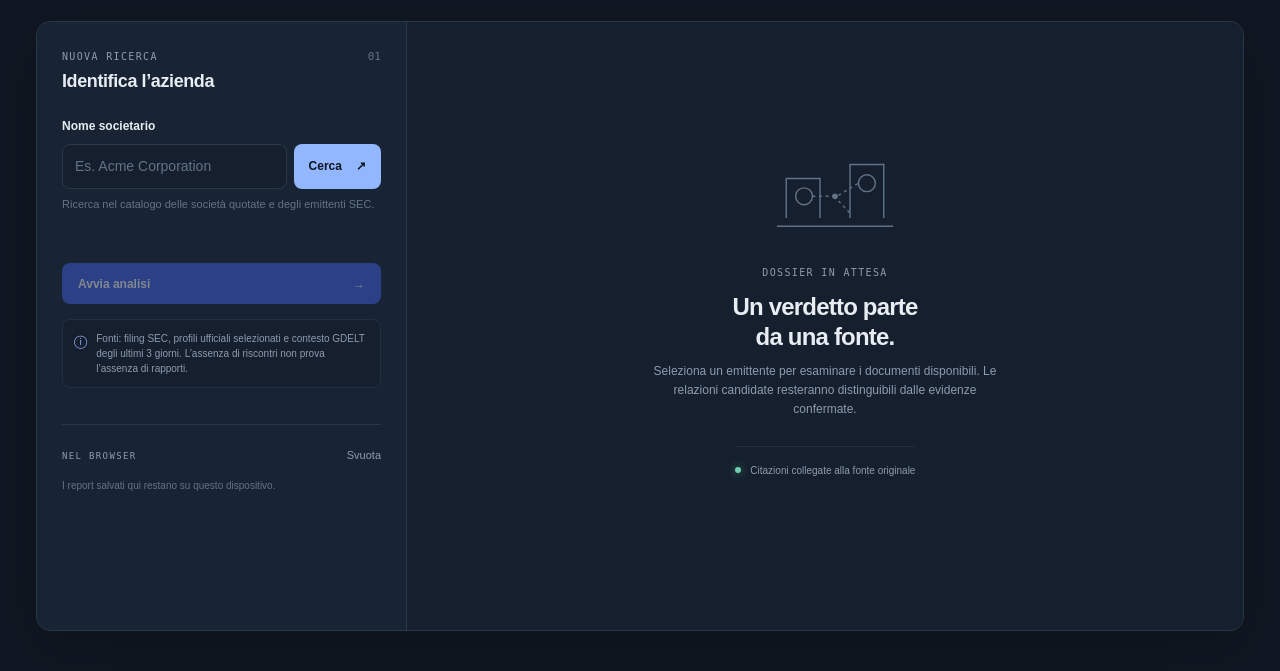
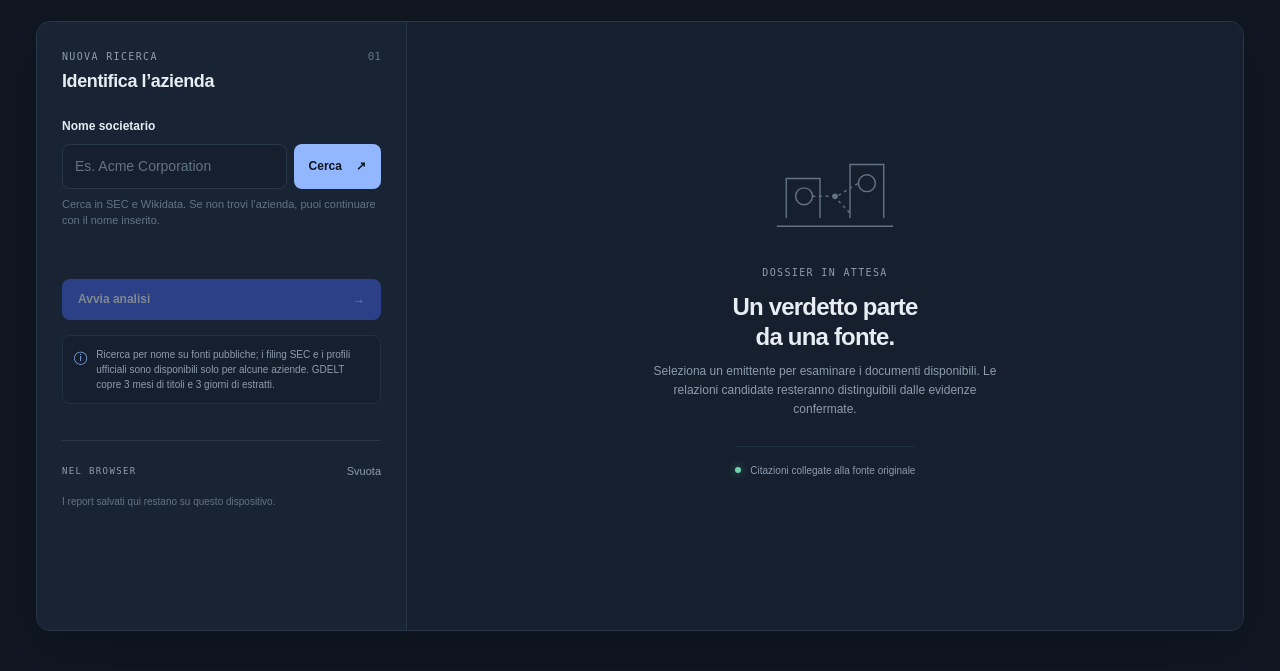
Before and after one commit to Andr995/Traccia, a Flask app: page / in a window 1280 px wide. Shown: the part 342-1013 px from the top of the page. Run offline with Flask 3, Linux system fonts and the light colour scheme.

Commit message:
Support name-based research beyond SEC issuers

```diff
--- a/app.py
+++ b/app.py
@@ -1,7 +1,7 @@
-"""Traccia: low-memory public-company evidence research app.
+"""Traccia: low-memory public-source company evidence research app.
 
-The app deliberately reports filing mentions as candidates for analyst review.
-It does not infer that a company has a relationship from a keyword alone.
+The app reports source passages as candidates for analyst review and never infers
+a corporate relationship from a keyword alone.
 """
 
 from __future__ import annotations
@@ -30,6 +30,7 @@ SEC_TICKERS_URL = "https://www.sec.gov/files/company_tickers.json"
 SEC_SUBMISSIONS_URL = "https://data.sec.gov/submissions/CIK{cik}.json"
 SEC_ARCHIVE_URL = "https://www.sec.gov/Archives/edgar/data/{cik}/{accession}/{document}"
 GDELT_CONTEXT_URL = "https://api.gdeltproject.org/api/v2/context/context"
+WIKIDATA_API_URL = "https://www.wikidata.org/w/api.php"
 MAX_FILINGS = min(6, max(1, int(os.environ.get("MAX_FILINGS", "4"))))
 MAX_FILING_BYTES = int(os.environ.get("MAX_FILING_BYTES", str(2 * 1024 * 1024)))
 MAX_CHUNKS = min(1200, max(100, int(os.environ.get("MAX_CHUNKS", "800"))))
@@ -47,6 +48,8 @@ _embedder = None
 _spacy_nlp = None
 _spacy_checked = False
 _request_counts: dict[str, list[float]] = {}
+_wikidata_cache: dict[str, tuple[float, list[dict]]] = {}
+_wikidata_cache_lock = threading.Lock()
 
 ISRAEL_TERMS = (
     "israel", "israeli", "israelis", "tel aviv", "jerusalem", "haifa",
@@ -127,10 +130,17 @@ def _sec_headers() -> dict[str, str]:
 
 
 def _fetch(
-    url: str, *, sec: bool = True, max_bytes: int = 4_000_000, timeout: int = 18
+    url: str,
+    *,
+    sec: bool = True,
+    max_bytes: int = 4_000_000,
+    timeout: int = 18,
+    user_agent: str | None = None,
 ) -> bytes:
     global _last_sec_request
-    headers = _sec_headers() if sec else {"User-Agent": "Traccia/1.0"}
+    headers = _sec_headers() if sec else {
+        "User-Agent": user_agent or "Traccia/1.0 (public company research)",
+    }
     headers["Accept"] = "application/json, text/html, text/plain;q=0.9, */*;q=0.5"
     if sec:
         with _sec_lock:
@@ -179,6 +189,61 @@ def find_companies(query: str) -> list[dict]:
         })
     matches.sort(key=lambda item: (-item["score"], item["name"]))
     return matches[:12]
+
+
+def find_wikidata_entities(query: str) -> list[dict]:
+    """Resolve non-SEC names to human-confirmed Wikidata candidates."""
+    cache_key = _normalize_company(query)
+    now = time.monotonic()
+    with _wikidata_cache_lock:
+        cached = _wikidata_cache.get(cache_key)
+        if cached and now - cached[0] < 3600:
+            return [dict(item) for item in cached[1]]
+
+    params = {
+        "action": "wbsearchentities",
+        "search": query[:100],
+        "language": "en",
+        "format": "json",
+        "formatversion": "2",
+        "type": "item",
+        "limit": "6",
+        "maxlag": "5",
+    }
+    url = f"{WIKIDATA_API_URL}?{urlencode(params)}"
+    try:
+        user_agent = os.environ.get("SEC_USER_AGENT", "Traccia/1.0 (public company research)")
+        payload = json.loads(_fetch(
+            url, sec=False, max_bytes=400_000, timeout=8, user_agent=user_agent
+        ))
+    except (HTTPError, URLError, TimeoutError, ValueError, json.JSONDecodeError):
+        return []
+
+    matches = []
+    rows = payload.get("search", []) if isinstance(payload, dict) else []
+    if not isinstance(rows, list):
+        rows = []
+    for row in rows[:6]:
+        if not isinstance(row, dict):
+            continue
+        entity_id = str(row.get("id", ""))
+        label = str(row.get("label", "")).strip()
+        if not re.fullmatch(r"Q[1-9]\d*", entity_id) or not label:
+            continue
+        matches.append({
+            "name": label,
+            "ticker": "",
+            "cik": "",
+            "entity_id": entity_id,
+            "entity_source": "Wikidata",
+            "description": str(row.get("description", ""))[:220],
+            "score": 60,
+        })
+    with _wikidata_cache_lock:
+        if len(_wikidata_cache) >= 256:
+            _wikidata_cache.clear()
+        _wikidata_cache[cache_key] = (now, [dict(item) for item in matches])
+    return matches
 
 
 def _recent_filings(cik: str) -> tuple[dict, list[dict]]:
@@ -411,6 +476,62 @@ def _company_search_alias(company: str) -> str:
     return " ".join(tokens) or _normalize_company(company)
 
 
+def _gdelt_article_leads(
+    company: str,
+) -> tuple[list[dict], list[dict], str]:
+    """Find up to a few media leads in GDELT's rolling three-month article index."""
+    alias = _company_search_alias(company)
+    query = (
+        f'"{alias}" (Israel OR Israeli OR "Tel Aviv" OR Jerusalem OR Haifa '
+        'OR "Kiryat Gat")'
+    )
+    params = {
+        "query": query,
+        "mode": "artlist",
+        "format": "json",
+        "maxrecords": str(MAX_NEWS_RESULTS),
+        "timespan": "3m",
+    }
+    url = f"https://api.gdeltproject.org/api/v2/doc/doc?{urlencode(params)}"
+    try:
+        payload = json.loads(_fetch(url, sec=False, max_bytes=1_000_000, timeout=8))
+    except (HTTPError, URLError, TimeoutError, ValueError, json.JSONDecodeError):
+        return [], [], "indice articoli non disponibile"
+    if not isinstance(payload, dict) or not isinstance(payload.get("articles", []), list):
+        return [], [], "indice articoli con risposta non valida"
+
+    documents: list[dict] = []
+    headline_evidence: list[dict] = []
+    for article in payload.get("articles", [])[:MAX_NEWS_RESULTS]:
+        if not isinstance(article, dict):
+            continue
+        source_url = str(article.get("url", ""))
+        if not source_url.startswith(("https://", "http://")):
+            continue
+        title = str(article.get("title", ""))[:300]
+        domain = str(article.get("domain", ""))[:160]
+        seen_date = _source_date(article.get("seendate") or "")
+        record = {
+            "form": "Articolo indicizzato",
+            "date": seen_date,
+            "date_kind": "rilevazione GDELT",
+            "description": title or domain or "Articolo trovato tramite GDELT",
+            "source_url": source_url,
+            "source_class": "Fonte giornalistica / GDELT",
+            "domain": domain,
+            "language": str(article.get("language", ""))[:40],
+        }
+        documents.append(record)
+        for mention in _sentence_mentions(title):
+            headline_evidence.append({
+                **mention,
+                **record,
+                "source_class": "Titolo giornalistico / GDELT",
+                "entities": [],
+            })
+    return documents, headline_evidence, f"indice consultato: {len(documents)} titoli / ultimi 3 mesi"
+
+
 def _gdelt_context_evidence(
     company: str,
 ) -> tuple[list[dict], list[dict], str]:
@@ -473,6 +594,21 @@ def _gdelt_context_evidence(
     return documents, evidence, f"consultata: {len(documents)} risultati negli ultimi 3 giorni"
 
 
+def _gdelt_public_sources(company: str) -> tuple[list[dict], list[dict], str]:
+    articles, headlines, article_status = _gdelt_article_leads(company)
+    context, snippets, context_status = _gdelt_context_evidence(company)
+    by_url = {item["source_url"]: item for item in articles}
+    by_url.update({item["source_url"]: item for item in context})
+    seen = set()
+    evidence = []
+    for item in headlines + snippets:
+        key = (item["source_url"], item["text"][:160])
+        if key not in seen:
+            seen.add(key)
+            evidence.append(item)
+    return list(by_url.values()), evidence, f"{article_status}; {context_status}"
+
+
 def _get_spacy():
     global _spacy_nlp, _spacy_checked
     if _spacy_checked:
@@ -514,16 +650,20 @@ def _evidence_score(evidence: list[dict], filing_count: int, model_used: bool) -
                + (4 if model_used else 0) + (5 if primary else 0))
 
 
-def analyze_company(company: str, cik: str) -> dict:
+def analyze_company(company: str, cik: str = "", entity_id: str = "") -> dict:
     global _embedder, _spacy_nlp, _spacy_checked
-    if not re.fullmatch(r"\d{10}", cik):
+    if cik and not re.fullmatch(r"\d{10}", cik):
         raise ValueError("CIK non valido.")
-    sec_status = "consultata"
-    try:
-        metadata, filings = _recent_filings(cik)
-    except (HTTPError, URLError, TimeoutError, ValueError):
+    if cik:
+        sec_status = "consultata"
+        try:
+            metadata, filings = _recent_filings(cik)
+        except (HTTPError, URLError, TimeoutError, ValueError):
+            metadata, filings = {"name": company, "tickers": []}, []
+            sec_status = "non disponibile"
+    else:
         metadata, filings = {"name": company, "tickers": []}, []
-        sec_status = "non disponibile"
+        sec_status = "non applicabile: analisi per nome senza CIK SEC"
     company_name = metadata.get("name") or company
     filing_documents: list[dict] = []
     chunks: list[dict] = []
@@ -588,8 +728,11 @@ def analyze_company(company: str, cik: str) -> dict:
     _spacy_checked = False
     gc.collect()
 
-    profile_documents, profile_evidence, profile_status = _curated_company_evidence(cik)
-    news_documents, news_evidence, news_status = _gdelt_context_evidence(company_name)
+    if cik:
+        profile_documents, profile_evidence, profile_status = _curated_company_evidence(cik)
+    else:
+        profile_documents, profile_evidence, profile_status = [], [], "non applicabile: nessun CIK SEC"
+    news_documents, news_evidence, news_status = _gdelt_public_sources(company_name)
     evidence.extend(profile_evidence)
     evidence.extend(news_evidence)
     evidence.sort(key=lambda item: (item["candidate"], item.get("date", "")), reverse=True)
@@ -634,10 +777,22 @@ def analyze_company(company: str, cik: str) -> dict:
     else:
         verdict = "Analisi incompleta"
         explanation = "Non è stato possibile recuperare fonti analizzabili nel perimetro configurato."
+    if not cik:
+        identity_note = (
+            f" Identità selezionata tramite Wikidata ({entity_id}); verifica che corrisponda "
+            "all’azienda cercata."
+            if entity_id else
+            " Analisi per nome inserito: l’identità societaria non è verificata nei registri."
+        )
+        explanation += identity_note
     score = _evidence_score(evidence, len(filing_documents), vector_used)
+    if not cik:
+        score = min(score, 64)
     return {
         "company": company_name,
         "cik": cik,
+        "entity_id": entity_id,
+        "identity_source": "Wikidata" if entity_id else ("SEC" if cik else "Nome inserito"),
         "ticker": metadata.get("tickers", [""])[0] if metadata.get("tickers") else "",
         "verdict": verdict,
         "explanation": explanation,
@@ -652,14 +807,17 @@ def analyze_company(company: str, cik: str) -> dict:
             "bm25": True,
             "faiss": vector_used,
             "embedding_model": EMBEDDING_MODEL if vector_used else None,
-            "gdelt_context": news_status.startswith("consultata"),
+            "gdelt_context": (
+                "indice consultato:" in news_status or "consultata:" in news_status
+            ),
             "official_profile": profile_status == "consultata",
         },
         "scope": (
-            "Ultimi filing SEC recuperabili (10-K, 20-F, 8-K e 6-K), profili aziendali ufficiali "
-            "presenti nel catalogo verificato e contesto di notizie GDELT degli ultimi 3 giorni "
-            f"(massimo {MAX_NEWS_RESULTS} risultati). L’assenza di risultati non prova l’assenza "
-            "di rapporti; la copertura dei profili ufficiali varia per società."
+            "Quando è disponibile un CIK: ultimi filing SEC recuperabili (10-K, 20-F, 8-K e 6-K) "
+            "e profili ufficiali nel catalogo verificato. Per ogni nome: indici GDELT di articoli "
+            f"degli ultimi 3 mesi e snippet degli ultimi 3 giorni (massimo {MAX_NEWS_RESULTS} ciascuno). "
+            "Wikidata aiuta a identificare candidati, non è un registro completo di tutte le aziende. "
+            "La copertura varia per società e l’assenza di risultati non prova l’assenza di rapporti."
         ),
         "generated_at": datetime.now(timezone.utc).isoformat(),
         "report_id": hashlib.sha256(f"{cik}:{time.time_ns()}".encode()).hexdigest()[:12],
@@ -723,14 +881,19 @@ def companies():
     if _rate_limited(30, 60):
         return jsonify({"error": "Troppe ricerche. Attendi un minuto."}), 429
     query = request.args.get("q", "")[:100]
+    if len(query.strip()) < 2:
+        return jsonify({"results": [], "manual_name": ""})
+    sec_results = []
     try:
-        return jsonify({"results": find_companies(query)})
-    except RuntimeError as error:
-        return jsonify({"error": str(error)}), 503
-    except (HTTPError, URLError, TimeoutError, json.JSONDecodeError) as error:
-        return jsonify({"error": f"Ricerca SEC non disponibile: {type(error).__name__}."}), 502
-    except ValueError as error:
-        return jsonify({"error": f"Risposta SEC non utilizzabile: {error}"}), 502
+        sec_results = find_companies(query)
+    except (RuntimeError, HTTPError, URLError, TimeoutError, ValueError):
+        # Keep name-based search available when SEC is unavailable or the company
+        # is not a SEC filer; the analyst can choose a Wikidata or manual match.
+        sec_results = []
+    if sec_results:
+        return jsonify({"results": sec_results, "manual_name": ""})
+    entity_results = find_wikidata_entities(query.strip())
+    return jsonify({"results": entity_results, "manual_name": query.strip()})
 
 
 @app.post("/api/analyze")
@@ -742,13 +905,17 @@ def analyze():
         return jsonify({"error": "Limite gratuito: massimo 6 analisi per ora da questo indirizzo."}), 429
     payload = request.get_json(silent=True) or {}
     company = str(payload.get("company", ""))[:160].strip()
-    cik = str(payload.get("cik", ""))[:10].strip().zfill(10)
-    if not company or not re.fullmatch(r"\d{10}", cik):
-        return jsonify({"error": "Seleziona una società SEC prima di avviare l’analisi."}), 400
+    raw_cik = str(payload.get("cik", ""))[:10].strip()
+    cik = raw_cik.zfill(10) if raw_cik.isdigit() and raw_cik else ""
+    entity_id = str(payload.get("entity_id", ""))[:16].strip().upper()
+    if entity_id and not re.fullmatch(r"Q[1-9]\d*", entity_id):
+        entity_id = ""
+    if not company:
+        return jsonify({"error": "Inserisci o seleziona il nome di un’azienda."}), 400
     if not _analysis_lock.acquire(blocking=False):
         return jsonify({"error": "Un’analisi è già in corso. Riprova tra poco."}), 429
     try:
-        result = analyze_company(company, cik)
+        result = analyze_company(company, cik, entity_id)
         return jsonify(result)
     except RuntimeError as error:
         return jsonify({"error": str(error)}), 503
--- a/static/app.css
+++ b/static/app.css
@@ -87,6 +87,7 @@ input:focus { border-color: var(--blue-strong); box-shadow: 0 0 0 3px color-mix(
 .result-count { margin: 0 0 5px; color: var(--subtle); font: 500 9px 'DM Mono', monospace; letter-spacing: .45px; text-transform: uppercase; }
 .company-option { width: 100%; display: flex; align-items: center; gap: 10px; padding: 10px; text-align: left; border: 1px solid var(--line-soft); border-radius: 8px; background: var(--surface); cursor: pointer; }
 .company-option:hover { border-color: var(--blue-strong); background: var(--surface-raised); }
+.company-option.manual-option { border-style: dashed; }
 .option-monogram { width: 30px; height: 30px; flex: 0 0 30px; display: grid; place-items: center; border: 1px solid var(--line); border-radius: 7px; color: var(--blue); font: 600 11px 'DM Mono', monospace; }
 .option-info { min-width: 0; flex: 1; }.option-info strong, .option-info small { display: block; overflow: hidden; text-overflow: ellipsis; white-space: nowrap; }
 .option-info strong { font-size: 11px; font-weight: 600; }.option-info small { margin-top: 3px; color: var(--muted); font: 10px 'DM Mono', monospace; }
--- a/static/app.js
+++ b/static/app.js
@@ -2,7 +2,7 @@
   const $ = (selector) => document.querySelector(selector);
   const state = { selected: null, lastQuery: "", result: null, busy: false };
   const keyRequired = document.body.dataset.accessKeyRequired === "true";
-  const historyKey = "traccia.reports.v1";
+  const historyKey = "traccia.reports.v2";
 
   const escapeHtml = (value) => String(value ?? "").replace(/[&<>"']/g, (char) => ({
     "&": "&amp;", "<": "&lt;", ">": "&gt;", '"': "&quot;", "'": "&#39;",
@@ -39,30 +39,51 @@
     return payload;
   }
 
-  function renderCompanies(results) {
+  function renderCompanies(results, manualName = "") {
     const container = $("#company-results");
     container.replaceChildren();
-    if (!results.length) return;
-    const heading = document.createElement("p");
-    heading.className = "result-count";
-    heading.textContent = `${results.length} corrispondenze · seleziona l’entità corretta`;
-    container.append(heading);
+    if (!results.length && !manualName) return;
+    if (results.length) {
+      const heading = document.createElement("p");
+      heading.className = "result-count";
+      heading.textContent = `${results.length} candidati · verifica nome e descrizione`;
+      container.append(heading);
+    }
     results.forEach((company) => {
       const button = document.createElement("button");
       button.type = "button";
       button.className = "company-option";
+      const identifier = company.cik
+        ? `${company.ticker || "SEC"} · CIK ${company.cik}`
+        : `Wikidata ${company.entity_id}${company.description ? ` · ${company.description}` : ""}`;
       button.innerHTML = `<span class="option-monogram" aria-hidden="true">${escapeHtml(company.name.slice(0, 1))}</span>
-        <span class="option-info"><strong>${escapeHtml(company.name)}</strong><small>${escapeHtml(company.ticker || "Emittente SEC")} · CIK ${escapeHtml(company.cik)}</small></span>
+        <span class="option-info"><strong>${escapeHtml(company.name)}</strong><small>${escapeHtml(identifier)}</small></span>
         <span class="option-arrow" aria-hidden="true">↗</span>`;
       button.addEventListener("click", () => selectCompany(company));
       container.append(button);
     });
+    if (manualName) {
+      const button = document.createElement("button");
+      button.type = "button";
+      button.className = "company-option manual-option";
+      button.innerHTML = `<span class="option-monogram" aria-hidden="true">⌕</span>
+        <span class="option-info"><strong>Analizza il nome inserito</strong><small>${escapeHtml(manualName)} · identità non verificata in SEC/Wikidata</small></span>
+        <span class="option-arrow" aria-hidden="true">↗</span>`;
+      button.addEventListener("click", () => selectCompany({
+        name: manualName, ticker: "", cik: "", entity_id: "", entity_source: "Nome inserito",
+      }));
+      container.append(button);
+    }
   }
 
   function selectCompany(company) {
     state.selected = company;
     $("#selected-name").textContent = company.name;
-    $("#selected-meta").textContent = `${company.ticker || "Emittente SEC"} · CIK ${company.cik}`;
+    $("#selected-meta").textContent = company.cik
+      ? `${company.ticker || "SEC"} · CIK ${company.cik}`
+      : company.entity_id
+        ? `Wikidata ${company.entity_id} · identità da confermare`
+        : "Nome inserito · identità non verificata";
     $("#selected-company").classList.remove("hidden");
     $("#company-results").replaceChildren();
     $("#analyze-button").disabled = state.busy;
@@ -80,13 +101,17 @@
     state.selected = null;
     $("#selected-company").classList.add("hidden");
     $("#analyze-button").disabled = true;
-    $("#search-status").textContent = "Ricerca nel catalogo SEC…";
+    $("#search-status").textContent = "Ricerca nel catalogo SEC e in Wikidata…";
     $("#company-results").replaceChildren();
     try {
       const response = await fetch(`/api/companies?q=${encodeURIComponent(query)}`, { headers: apiHeaders() });
       const payload = await readApiResponse(response);
-      renderCompanies(payload.results || []);
-      $("#search-status").textContent = payload.results?.length ? "Controlla nome e ticker prima di continuare." : "Nessuna corrispondenza nel catalogo SEC. Prova la ragione sociale ufficiale.";
+      renderCompanies(payload.results || [], payload.manual_name || "");
+      $("#search-status").textContent = payload.results?.length
+        ? "Controlla nome e descrizione; poi avvia la ricerca sulle fonti."
+        : payload.manual_name
+          ? "Nessun candidato nei registri: puoi continuare con il nome inserito."
+          : "Nessuna corrispondenza trovata.";
     } catch (error) {
       $("#search-status").textContent = error.message;
     } finally {
@@ -127,7 +152,7 @@
     const entityCount = new Set(evidence.flatMap((item) => item.entities || [])).size;
     const sourceStates = (result.source_status || []).map((source) => `<li><strong>${escapeHtml(source.source)}</strong><span>${escapeHtml(source.status)}</span></li>`).join("");
     $("#report").innerHTML = `<div class="report-topline"><span class="eyebrow">DOSSIER ${escapeHtml(result.report_id)}</span><div class="report-actions"><button id="export-report" class="text-button" type="button">Esporta JSON ↓</button><button id="print-report" class="text-button" type="button">Stampa</button></div></div>
-      <div class="company-title"><div><h2>${escapeHtml(result.company)}</h2><p>${escapeHtml(result.ticker || "Emittente SEC")} <span>·</span> CIK ${escapeHtml(result.cik)}</p></div><span class="scope-chip">${docs.length} fonti</span></div>
+      <div class="company-title"><div><h2>${escapeHtml(result.company)}</h2><p>${result.cik ? `${escapeHtml(result.ticker || "Emittente SEC")} · CIK ${escapeHtml(result.cik)}` : `${escapeHtml(result.identity_source || "Nome inserito")}${result.entity_id ? ` · ${escapeHtml(result.entity_id)}` : " · identità da verificare"}`}</p></div><span class="scope-chip">${docs.length} fonti</span></div>
       <section class="verdict-block ${tone}"><div class="verdict-symbol" aria-hidden="true">${tone === "amber" ? "!" : tone === "green" ? "✓" : "·"}</div><div class="verdict-content"><p class="eyebrow">VERDETTO</p><h1>${escapeHtml(result.verdict)}</h1><p>${escapeHtml(result.explanation)}</p></div></section>
       <section class="confidence-row" aria-label="Indicatore di pertinenza delle evidenze"><div class="confidence-copy"><span class="eyebrow">QUALITÀ DEL RECUPERO</span><strong>${escapeHtml(result.confidence)}<small>/100</small></strong><span class="confidence-label">${confidenceLabel(result.confidence)}</span></div><progress class="confidence-meter" max="100" value="${Math.max(0, Math.min(100, result.confidence))}" aria-label="Punteggio di pertinenza"></progress><p class="confidence-note">${escapeHtml(result.confidence_label)} · Euristica da calibrare, non probabilità di legame.</p></section>
       <section class="reasoning"><p class="eyebrow">LETTURA DEL SISTEMA</p><p>${escapeHtml(result.explanation)}</p><div class="method-tags"><span>${escapeHtml(faissState)}</span><span>Entità NER negli estratti: ${entityCount}</span><span>${result.retrieval?.official_profile ? "Profilo ufficiale consultato" : "Profilo ufficiale non configurato"}</span><span>${result.retrieval?.gdelt_context ? "GDELT consultato" : "GDELT non disponibile"}</span></div></section>
@@ -151,7 +176,7 @@
       const response = await fetch("/api/analyze", {
         method: "POST",
         headers: apiHeaders(true),
-        body: JSON.stringify({ company: state.selected.name, cik: state.selected.cik }),
+        body: JSON.stringify({ company: state.selected.name, cik: state.selected.cik || "", entity_id: state.selected.entity_id || "" }),
       });
       const payload = await readApiResponse(response);
       renderReport(payload);
--- a/templates/index.html
+++ b/templates/index.html
@@ -40,7 +40,7 @@
             <input id="company-query" type="search" autocomplete="organization" placeholder="Es. Acme Corporation" maxlength="100">
             <button id="search-button" class="button button-primary" type="button"><span>Cerca</span><span aria-hidden="true">↗</span></button>
           </div>
-          <p class="field-hint">Ricerca nel catalogo delle società quotate e degli emittenti SEC.</p>
+          <p class="field-hint">Cerca in SEC e Wikidata. Se non trovi l’azienda, puoi continuare con il nome inserito.</p>
 
           <div id="access-key-row" class="access-key-row hidden">
             <label for="access-key">Chiave di accesso</label>
@@ -59,7 +59,7 @@
           <button id="analyze-button" class="button button-run" type="button" disabled>
             <span>Avvia analisi</span><span aria-hidden="true">→</span>
           </button>
-          <div class="scope-note"><span aria-hidden="true">ⓘ</span><p>Fonti: filing SEC, profili ufficiali selezionati e contesto GDELT degli ultimi 3 giorni. L’assenza di riscontri non prova l’assenza di rapporti.</p></div>
+          <div class="scope-note"><span aria-hidden="true">ⓘ</span><p>Ricerca per nome su fonti pubbliche; i filing SEC e i profili ufficiali sono disponibili solo per alcune aziende. GDELT copre 3 mesi di titoli e 3 giorni di estratti.</p></div>
 
           <div class="recent-section">
             <div class="recent-heading"><p class="eyebrow">NEL BROWSER</p><button id="clear-history" class="text-button" type="button">Svuota</button></div>
```
